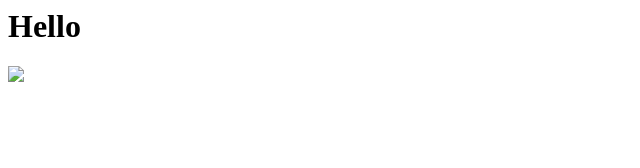
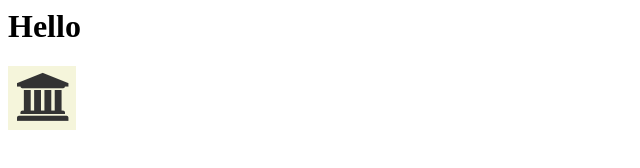
Before and after one commit to abtran2/dataj1, a plain HTML site: page index.html in a window 1280 px wide. Shown: the whole page, without its empty margins (0-640 px from the left). Drawn offline with Linux system fonts and the light colour scheme.

Commit message:
fixed typo

```diff
--- a/index.html
+++ b/index.html
@@ -4,7 +4,7 @@
 
 <h1>Hello</h1>
 
-<img src="lede.png">
+<img src="lege.png">
 
 </body>
 
```
